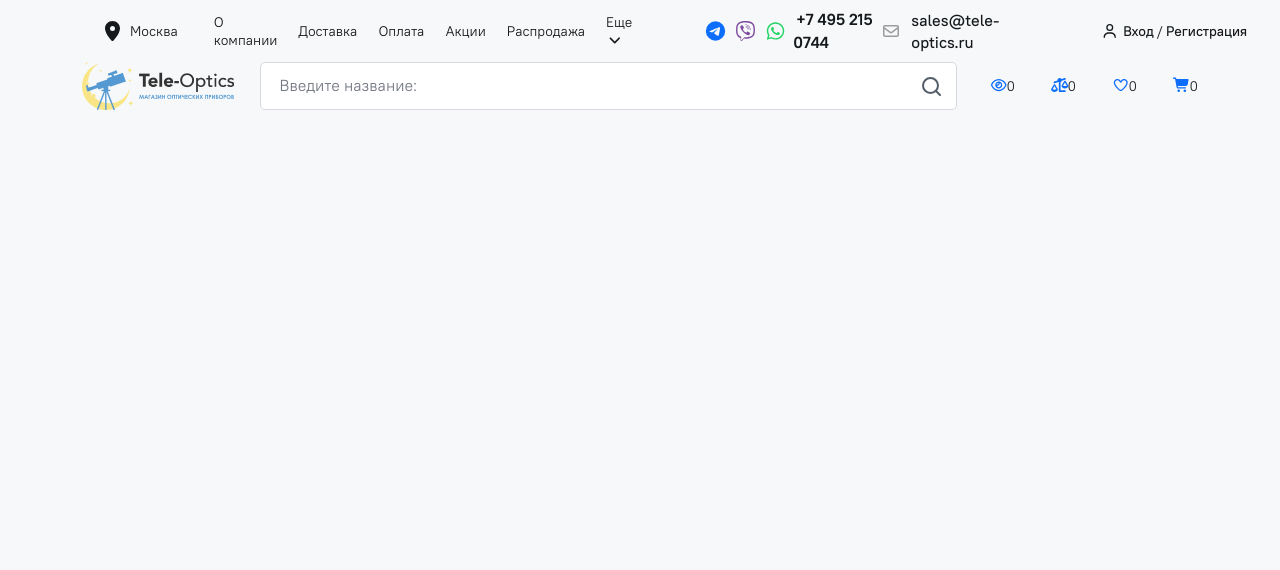
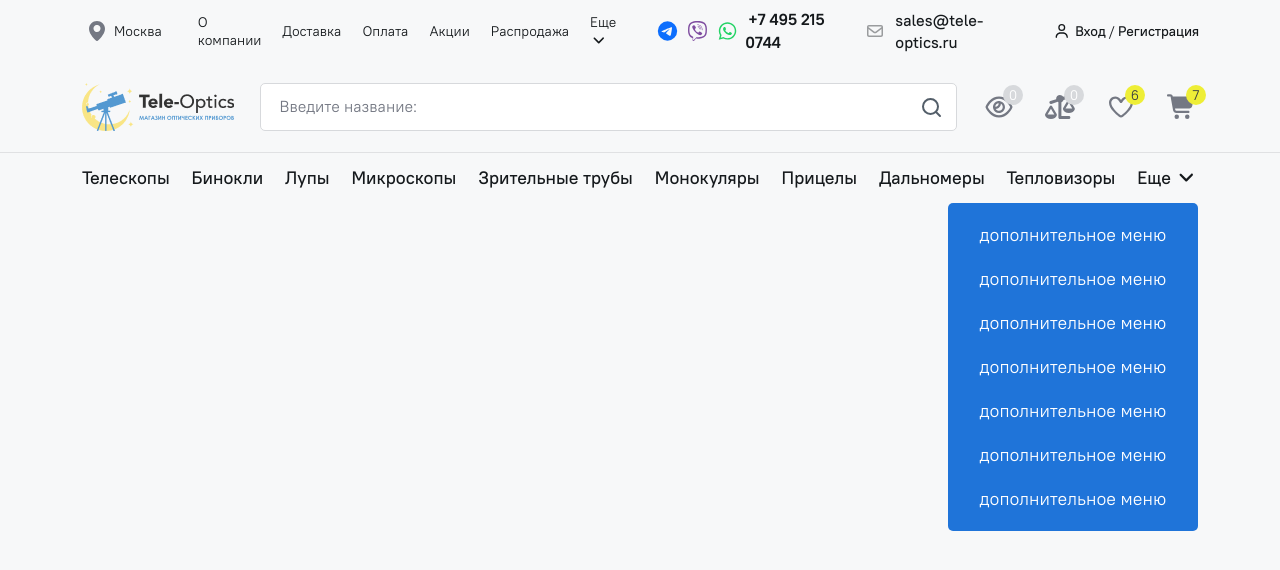
Before and after one commit to devRaxmanov/NewProject, a plain HTML site: page index.html in a window 1280 px wide. Drawn offline with nearby package versions, Linux system fonts and the light colour scheme.

Commit message:
add header bottom menu

```diff
--- a/index.html
+++ b/index.html
@@ -18,7 +18,13 @@
                 <div class="headerTop">
                     <nav>
                         <ul class="mainList">
-                            <li class="address"><a href="#"><span><i class="fas fa-map-marker-alt"></i></span>Москва</a></li>
+                            <li class="address"><a href="#">
+                                <span>
+                                    <svg width="24" height="24" viewBox="0 0 24 24" fill="none" xmlns="http://www.w3.org/2000/svg">
+                                        <path d="M12 2C9.89206 1.99989 7.86926 2.83176 6.37124 4.31479C4.87323 5.79782 4.02108 7.81216 4 9.92C4 15.4 11.05 21.5 11.35 21.76C11.5311 21.9149 11.7616 22.0001 12 22.0001C12.2384 22.0001 12.4689 21.9149 12.65 21.76C13 21.5 20 15.4 20 9.92C19.9789 7.81216 19.1268 5.79782 17.6288 4.31479C16.1307 2.83176 14.1079 1.99989 12 2ZM12 13C11.3078 13 10.6311 12.7947 10.0555 12.4101C9.47993 12.0256 9.03133 11.4789 8.76642 10.8394C8.50151 10.1998 8.4322 9.49612 8.56725 8.81718C8.7023 8.13825 9.03564 7.51461 9.52513 7.02513C10.0146 6.53564 10.6382 6.2023 11.3172 6.06725C11.9961 5.9322 12.6998 6.00151 13.3394 6.26642C13.9789 6.53133 14.5256 6.97993 14.9101 7.5555C15.2947 8.13108 15.5 8.80776 15.5 9.5C15.5 10.4283 15.1312 11.3185 14.4749 11.9749C13.8185 12.6312 12.9283 13 12 13Z" fill="#747883"/>
+                                    </svg>
+                                </span>
+                                Москва</a></li>
                             <li><a href="#">О компании</a></li>
                             <li><a href="#">Доставка</a></li>
                             <li><a href="#">Оплата</a></li>
@@ -77,13 +83,42 @@
                         </div>
                         <div class="favorites item">
                             <a href="#"><i class="fa-regular fa-heart"></i></a>
-                            <div class="numberOfFavorites itemIndex">0</div>
+                            <div class="numberOfFavorites itemIndex">6</div>
                         </div>
                         <div class="basket item">
                             <a href="#"><i class="fa-solid fa-cart-shopping"></i></a>
-                            <div class="numberOfProduct itemIndex">0</div>
+                            <div class="numberOfProduct itemIndex">7</div>
                         </div>
                     </div>
+                </div>
+            </div>
+            <div class="headerBottom">
+                <div class="container">
+                    <ul>
+                        <li><a href="#">Телескопы</a></li>
+                        <li><a href="#">Бинокли</a></li>
+                        <li><a href="#">Лупы</a></li>
+                        <li><a href="#">Микроскопы</a></li>
+                        <li><a href="#">Зрительные трубы</a></li>
+                        <li><a href="#">Монокуляры</a></li>
+                        <li><a href="#">Прицелы</a></li>
+                        <li><a href="#">Дальномеры</a></li>
+                        <li><a href="#">Тепловизоры</a></li>
+                        <li class="lastChild">
+                            <a class="hover" href="#">Еще <span><i class="fas fa-angle-down"></i></span><span class="navigationIcon"></span></a>
+                            <div class="bottomMoreMenu">
+                                <ul class="second">
+                                    <li><a href="#">дополнительное меню </a></li>
+                                    <li><a href="#">дополнительное меню</a></li>
+                                    <li><a href="#">дополнительное меню</a></li>
+                                    <li><a href="#">дополнительное меню</a></li>
+                                    <li><a href="#">дополнительное меню</a></li>
+                                    <li><a href="#">дополнительное меню</a></li>
+                                    <li><a href="#">дополнительное меню</a></li>
+                                </ul>
+                            </div>
+                        </li>
+                    </ul>
                 </div>
             </div>
         </header>
--- a/js/main.js
+++ b/js/main.js
@@ -3,7 +3,9 @@ window.addEventListener("DOMContentLoaded", ()=> {
     const miniMenu = document.querySelector('.headerTop nav ul.mainList li:last-child'),
         miniMenuLink = document.querySelector('.headerTop nav ul.mainList li:last-child a'),
         openMenu = document.querySelector('.headerTop nav .fullMenu'),
-        navigationIcon = document.querySelector('.headerTop nav ul li a .navigationIcon')
+        navigationIcon = document.querySelector('.headerTop nav ul li a .navigationIcon'),
+        itemIndex = document.querySelectorAll('.headerMiddle .itemIndex')
+
         miniMenu.addEventListener('mouseenter', ()=>{
             miniMenuLink.style.background = "#EEEE36"
             miniMenuLink.style.borderRadius = "5px"
@@ -26,4 +28,16 @@ window.addEventListener("DOMContentLoaded", ()=> {
             navigationIcon.style.display = "none"
             miniMenuLink.style.background = "none"
         })
+
+
+        itemIndex.forEach((item)=>{
+            if(item.textContent > 0){
+                item.style = `
+                    background-color: #EEEE36;
+                    color: #3A3F43;
+                `
+            }
+        })
+
+
 })
--- a/styles/main.css
+++ b/styles/main.css
@@ -3,8 +3,9 @@
     margin: 0;
     box-sizing: border-box;
 }
-* ul{
+* ol, * ul{
     margin-bottom: 0;
+    padding: 0;
 }
 body{
     background-color: #F7F8F9;
@@ -26,6 +27,7 @@ body{
     flex: 0 0 46.6%;
 }
 .headerTop nav .fullMenu{
+    z-index: 999;
     transition: all .5s ease;
     display: none;
     padding: 10px 20px;
@@ -34,7 +36,7 @@ body{
     position: absolute;
     top: 45px;
     right: -8%;
-    background: rgba(238, 238, 54, .6);
+    background: rgba(238, 238, 54, .9);
     border-radius: 6px;
 }
 .headerTop nav .fullMenu li a{
@@ -65,6 +67,9 @@ body{
     padding: 8px 0;
     margin-left: 15px;
     list-style: none;
+}
+.headerTop nav ul li.address{
+    margin-left: 0;
 }
 .headerTop nav .mainList .miniMenu{
     position: relative;
@@ -215,6 +220,7 @@ body{
 
 /* header middle style start  */
 .headerMiddle{
+    padding: 21px 0;
     display: flex;
     align-items: center;
     justify-content: space-between;
@@ -269,11 +275,128 @@ body{
 }
 .headerMiddle .subscriptionsBasket .item .itemIndex{
     position: absolute;
-    top: 0;
+    top: -4px;
+    right: -8px;
+    width: 20px;
+    height: 20px;
+    display: flex;
+    align-items: center;
+    justify-content: center;
+    background-color: #D7D9DC;  /*active index > 0 = background-color: #EEEE36; */
+    border-radius: 50%;
+    color: #fff;
+}
+.headerMiddle .subscriptionsBasket .item a{
+    transition: all .3s ease;
+    display: inline-block;
+    text-decoration: none;
+    color: #747883;
+    font-size: 24px;
+}
+.headerMiddle .subscriptionsBasket .item a:hover{
+    color: #3697E2;
+}
+/* header middle style end  */
+
+/* headre bottom style start  */
+.headerBottom{
+    border-top: 1px solid #E0E1E3;
+}
+.headerBottom ul{
+    display: flex;
+    align-items: center;
+    justify-content: space-between;
+}
+.headerBottom ul li{
+    padding: 13px 0;
+    list-style: none;
+}
+.headerBottom ul li a{
+    transition: all .3s ease;
+    position: relative;
+    display: inline-block;
+    text-decoration: none;
+    font-size: 18px;
+    font-weight: 500;
+    line-height: 24px;
+    letter-spacing: 0em;
+    color: #15191C;
+    background-color: #F7F8F9;
+}
+.headerBottom ul  li a:hover{
+    color: #0867D6;
+}
+.headerBottom ul  li a:hover::after{
+    content: '';
+    position: absolute;
+    left: 0;
+    bottom: -2px;
+    width: 100%;
+    height: 2px;
+    background-color: rgb(8, 103, 214);
+}
+.headerBottom ul  li:last-child{
+    cursor: pointer;
+    position: relative;
+}
+.headerBottom ul  li.lastChild:hover a.hover{
+    color:#0867D6;
+}
+.headerBottom ul  li.lastChild:hover a.hover::after{
+    content: '';
+    position: absolute;
+    left: 0;
+    bottom: -2px;
+    width: 100%;
+    height: 2px;
+    background-color: rgb(8, 103, 214);
+}
+.headerBottom ul  li.lastChild .navigationIcon{
+    display: none;
+    position: absolute;
+    bottom: -10px;
+    left: calc(50% - 10px);
+    background: rgb(8, 103, 214);
+    width: 20px;
+    height: 20px;
+    transform: rotate(45deg);
+    border-radius: 1px;
+    z-index: -1;
+}
+.bottomMoreMenu{
+    display: block;
+    padding: 10px 0;
+    background: rgba(8, 103, 214, .9);
+    position: absolute;
+    top: 50px;
     right: 0;
+    width: 250px;
+    border-radius: 5px;
+    text-align: start;
+}
+.bottomMoreMenu ul.second{
+    flex-direction: column;
+}
+.headerBottom ul.second li{
+    padding: 0;
+}
+.bottomMoreMenu ul.second li a{
+    color: #fff;
+    padding: 10px 20px;
+    background: none;
+    font-weight: 400;
+}
+.headerBottom ul.second li a:hover{
+    color: #000000;
+    /* text-shadow: 0 0 10px rgba(0, 0, 0, 1); */
+    background-color:#EEEE36;
+    border-radius: 5px;
+}
+.headerBottom ul.second li a:hover::after{
+    content: '';
+    width: 0;
 }
 
-
-/* header middle style end  */
+/* header bottom style end  */
 
 /* header sections style start  */
```
